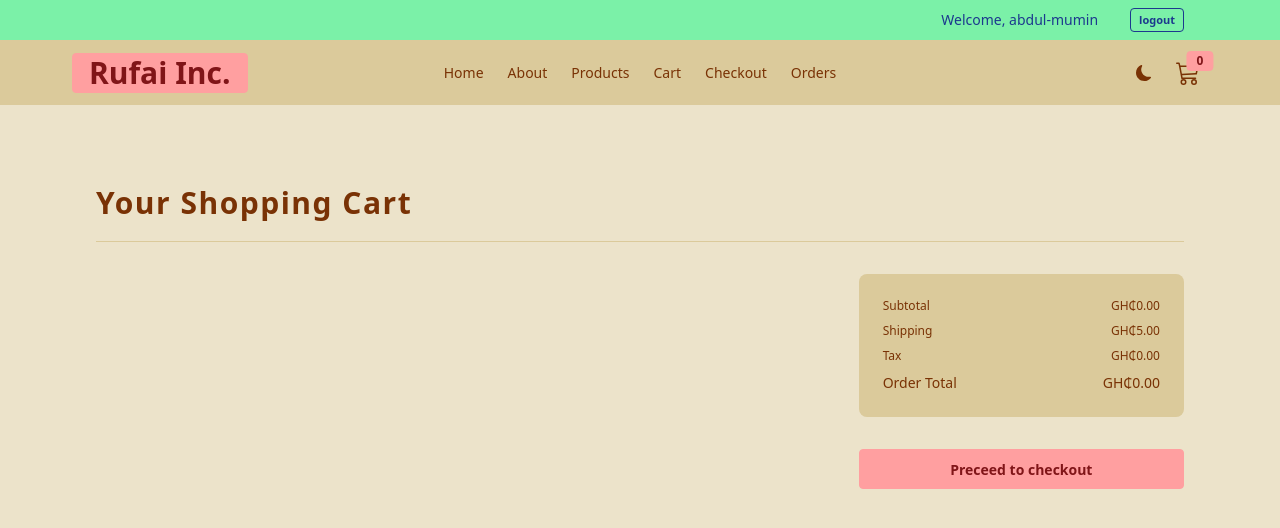
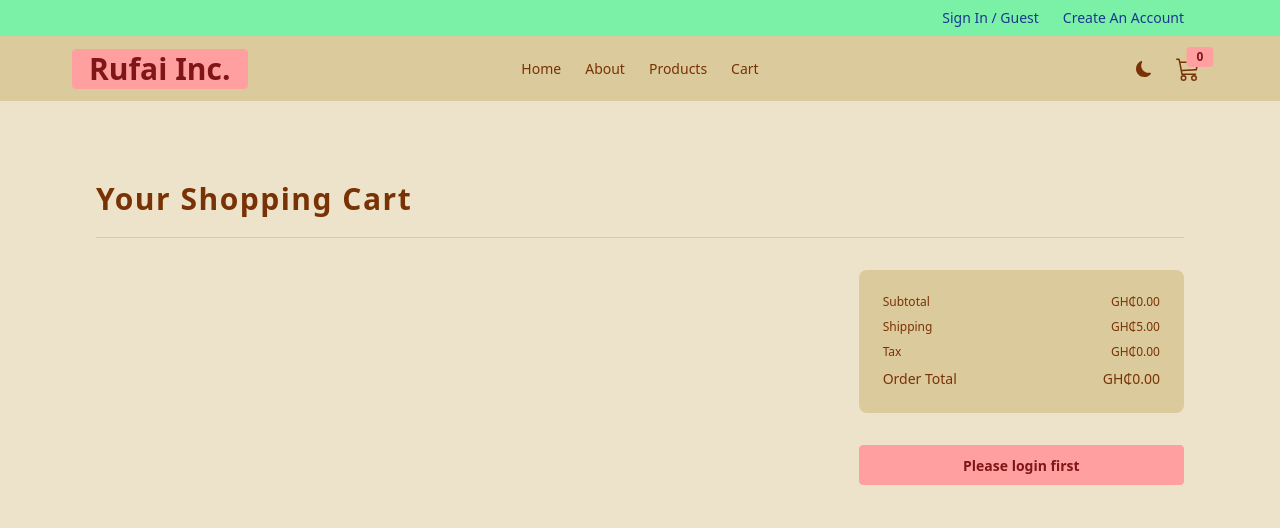
Before and after one commit to abdul-mumin-rufai/rufai-e-commence-react, a React (Vite) app: page /cart in a window 1280 px wide. Shown: the top 528 px of the page. Built offline with nearby package versions, Linux system fonts and the light colour scheme.

Commit message:
completed the login reducer functionality.

```diff
--- a/src/featuresUsers/userSlice.js
+++ b/src/featuresUsers/userSlice.js
@@ -13,9 +13,12 @@ function getThemeFromLocalStorage() {
   document.documentElement.setAttribute("data-theme", theme);
   return theme;
 }
+function getUserFromLoaclStorage() {
+  return JSON.parse(localStorage.getItem('user')) || null;
+};
 
 const initialState = {
-  user: { username: "abdul-mumin" },
+  user: getUserFromLoaclStorage(),
   theme: getThemeFromLocalStorage(),
 };
 
@@ -24,7 +27,10 @@ const userSlice = createSlice({
   initialState: initialState,
   reducers: {
     loginUser: (state, action) => {
-      console.log(action.payload);
+      // setting up the payload ie the user info
+      const user = { ...action.payload.user, token: action.payload.jwt }; // the user info is located at where we logged in the user
+      state.user = user;
+      localStorage.setItem("user", JSON.stringify(user));
     },
     logoutUser: (state) => {
       state.user = null;
--- a/src/pages/Login.jsx
+++ b/src/pages/Login.jsx
@@ -16,6 +16,7 @@ export const action = (store) => async ({ request }) => {
     try {
         //logging in the user
         const response = await customFetch.post('/auth/local', data); //data email and password for login
+        // the user info is located at where we logged in the user
         store.dispatch(loginUser(response.data))
         toast.success('logged in sucessfully')
         return redirect('/')
```
